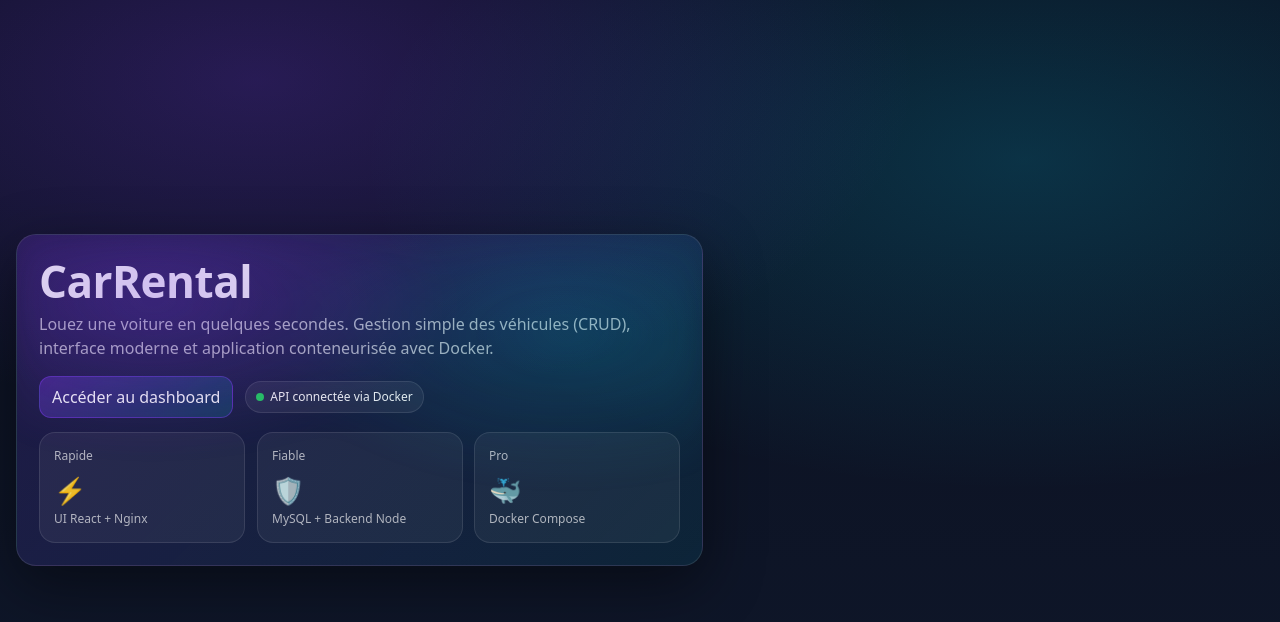
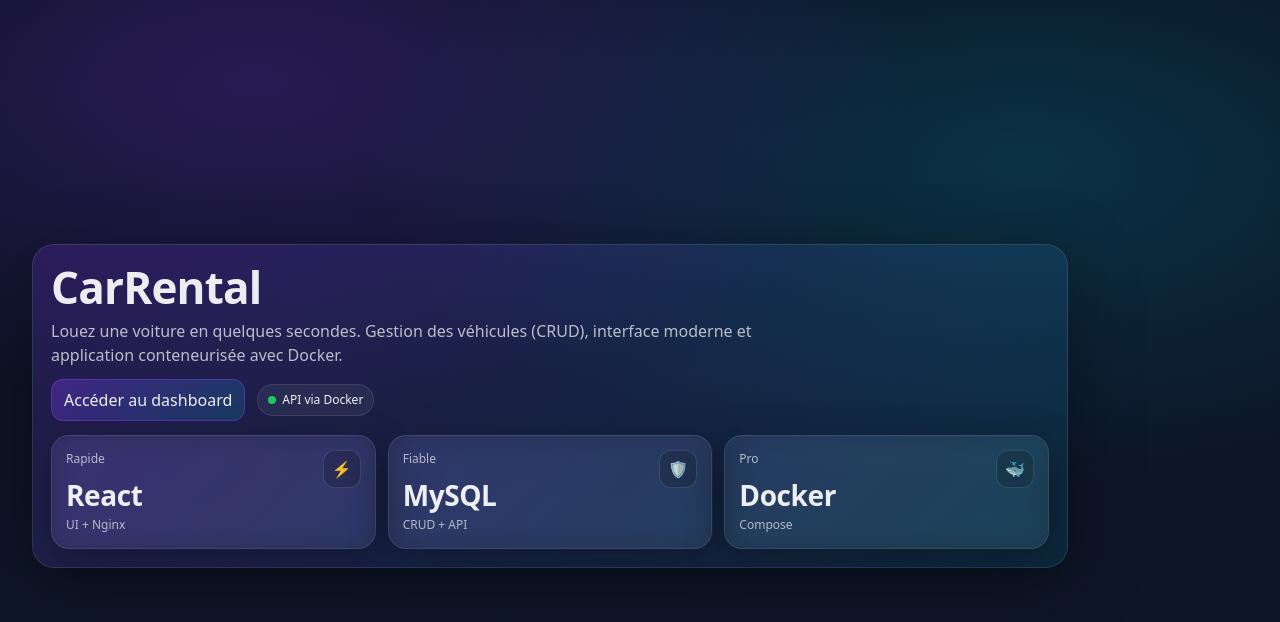
Before and after one commit to MhandAMRANE/tp-git-docker-fullstack, a React app in the folder frontend/: page / in a window 1280 px wide. Shown: the top 622 px of the page. Built offline with nearby package versions, Linux system fonts and the light colour scheme; the HTML template or start-up script is replaced by a standard one.

Commit message:
redesign landing page

```diff
--- a/frontend/src/pages/Landing.jsx
+++ b/frontend/src/pages/Landing.jsx
@@ -1,37 +1,54 @@
 export default function Landing({ onGo }) {
     return (
-        <div className="hero fade-in">
-            <div style={{ position: "relative" }}>
-                <h1 className="h-title">CarRental</h1>
-                <p className="h-sub">
-                    Louez une voiture en quelques secondes. Gestion simple des véhicules (CRUD),
-                    interface moderne et application conteneurisée avec Docker.
-                </p>
+        <div className="page">
+            <div className="hero-wide fade-in">
+                <div className="spread">
+                    <div>
+                        <h1 style={{ margin: 0, fontSize: 44, letterSpacing: -0.8 }}>CarRental</h1>
+                        <p style={{ margin: "8px 0 0 0", color: "rgba(255,255,255,0.7)", maxWidth: 720 }}>
+                            Louez une voiture en quelques secondes. Gestion des véhicules (CRUD),
+                            interface moderne et application conteneurisée avec Docker.
+                        </p>
+                    </div>
 
-                <div className="row" style={{ marginTop: 16 }}>
-                    <button className="btn primary" onClick={onGo}>
-                        Accéder au dashboard
-                    </button>
-                    <span className="badge">
-                        <span className="dot" /> API connectée via Docker
-                    </span>
+                    <div className="row">
+                        <button className="btn primary" onClick={onGo}>Accéder au dashboard</button>
+                        <span className="badge"><span className="dot" /> API via Docker</span>
+                    </div>
                 </div>
 
-                <div className="grid-3">
-                    <div className="stat">
-                        <div className="k">Rapide</div>
-                        <div className="v">⚡</div>
-                        <div className="k">UI React + Nginx</div>
+                <div className="cards" style={{ marginTop: 14 }}>
+                    <div className="cardx col-4">
+                        <div className="kpi">
+                            <div>
+                                <div className="k">Rapide</div>
+                                <div className="v">React</div>
+                                <div className="k">UI + Nginx</div>
+                            </div>
+                            <div className="icon">⚡</div>
+                        </div>
                     </div>
-                    <div className="stat">
-                        <div className="k">Fiable</div>
-                        <div className="v">🛡️</div>
-                        <div className="k">MySQL + Backend Node</div>
+
+                    <div className="cardx col-4">
+                        <div className="kpi">
+                            <div>
+                                <div className="k">Fiable</div>
+                                <div className="v">MySQL</div>
+                                <div className="k">CRUD + API</div>
+                            </div>
+                            <div className="icon">🛡️</div>
+                        </div>
                     </div>
-                    <div className="stat">
-                        <div className="k">Pro</div>
-                        <div className="v">🐳</div>
-                        <div className="k">Docker Compose</div>
+
+                    <div className="cardx col-4">
+                        <div className="kpi">
+                            <div>
+                                <div className="k">Pro</div>
+                                <div className="v">Docker</div>
+                                <div className="k">Compose</div>
+                            </div>
+                            <div className="icon">🐳</div>
+                        </div>
                     </div>
                 </div>
             </div>
```
